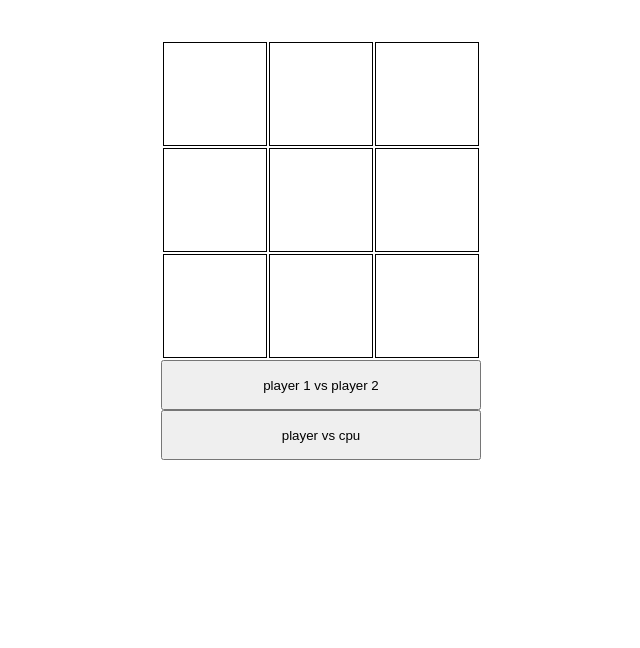
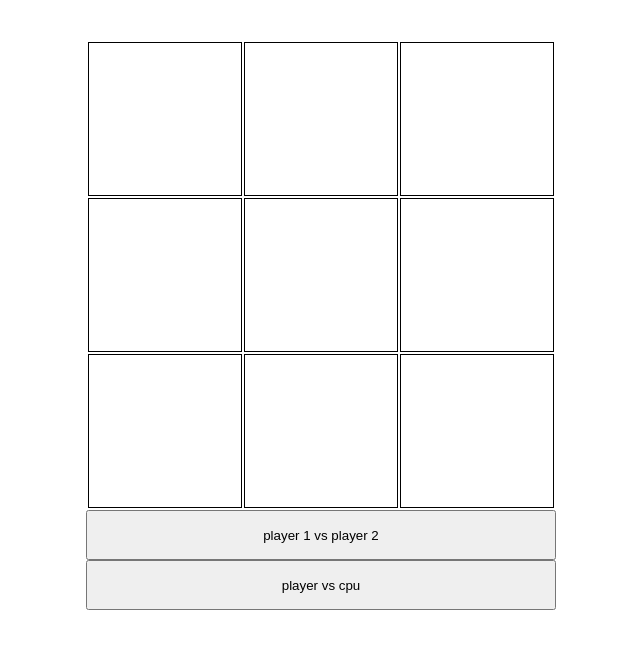
Before and after one commit to DmytroGnipel/-Project-Tic-Tac-Toe, a plain HTML site: page index.html in a window 1280 px wide. Shown: the whole page, without its empty margins (319-959 px from the left). Drawn offline with Linux system fonts and the light colour scheme.

Commit message:
increase width of buttons for mor reliable containing of players names

```diff
--- a/styles.css
+++ b/styles.css
@@ -1,7 +1,7 @@
 td {
     border: 1px solid black;
-    width: 100px;
-    height: 100px;
+    width: 150px;
+    height: 150px;
     text-align: center;
 
 }
@@ -14,7 +14,7 @@ body {
 }
 
 button, input {
-    width: 320px;
+    width: 470px;
     box-sizing: border-box;
 
 }
@@ -24,6 +24,6 @@ button {
 }
 
 #smallbutton {
-    width: 160px;
+    width: 235px;
     box-sizing: border-box;
 }
```
